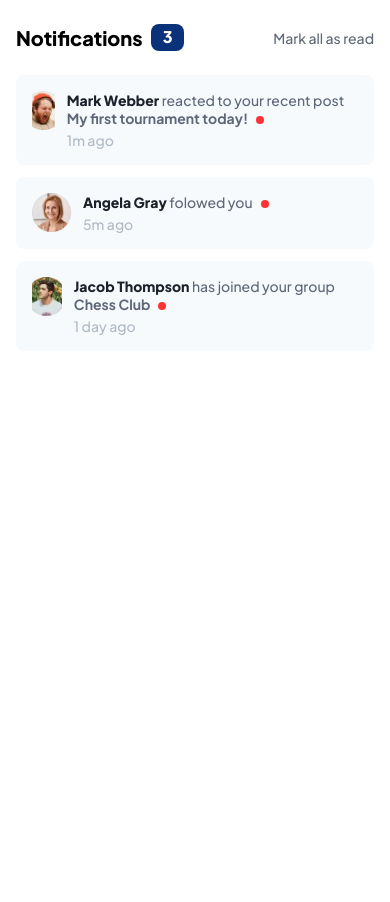
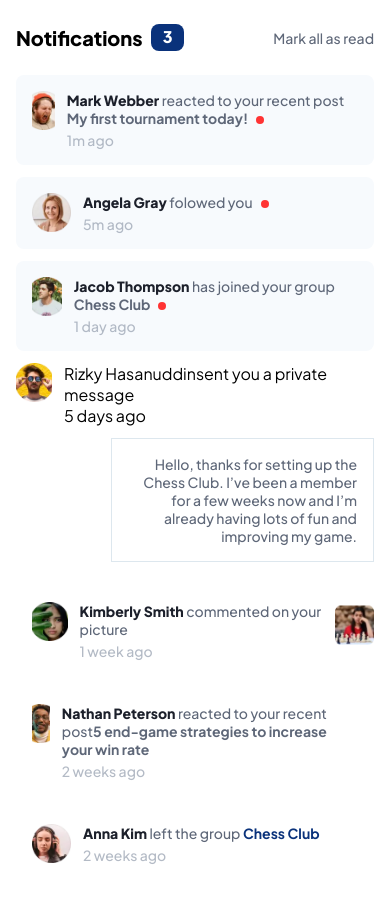
Before and after one commit to brdCoreShadow/notifications-markup, a React (Vite) app: page / in a window 390 px wide. Shown: the top 902 px of the page. Before the commit the page ends 844 px from the top, so only its background shows below. Built offline with nearby package versions, Linux system fonts and the light colour scheme.

Commit message:
mobile is made

```diff
--- a/src/App.tsx
+++ b/src/App.tsx
@@ -1,6 +1,8 @@
 import * as SC from "./AppStyled";
 import EventList from "./components/EventList/EventList";
+import FooterList from "./components/FooterList/FooterList";
 import Header from "./components/Header/Header";
+import PrivateMessage from "./PrivateMessage/PrivateMessage";
 
 
 const App: React.FC = () => {
@@ -8,6 +10,8 @@ const App: React.FC = () => {
     <SC.AppCon>
       <Header/>
       <EventList/>
+      <PrivateMessage/>
+      <FooterList/>
     </SC.AppCon>
   );
 };
--- /dev/null
+++ b/src/PrivateMessage/PrivateMessage.tsx
@@ -0,0 +1,33 @@
+import * as SC from "./PrivateMessageStyled"
+
+import hasaAva from "../assets/images/avatar-rizky-hasanuddin.webp"
+
+const PrivateMessage: React.FC = () => {
+  return (
+    <SC.PrivateMessageCon>
+      <SC.FlexCon>
+        <SC.AvaThumb>
+          <img src={hasaAva} alt="hasa_ava" />
+        </SC.AvaThumb>
+        <div>
+          <p>
+            <span>Rizky Hasanuddin</span>
+            sent you a private message
+          </p>
+          <p>5 days ago</p>
+        </div>
+      </SC.FlexCon>
+      <SC.MsgWrapper>
+      <SC.MsgCon>
+        <p>
+          Hello, thanks for setting up the Chess Club. I’ve been a member for a
+          few weeks now and I’m already having lots of fun and improving my
+          game.
+        </p>
+      </SC.MsgCon>
+      </SC.MsgWrapper>
+    </SC.PrivateMessageCon>
+  );
+};
+
+export default PrivateMessage;
--- /dev/null
+++ b/src/PrivateMessage/PrivateMessageStyled.ts
@@ -0,0 +1,50 @@
+import styled from "@emotion/styled";
+
+export const PrivateMessageCon = styled.div`
+  margin-bottom: 24px;
+`;
+
+export const FlexCon = styled.div`
+  display: flex;
+  flex-direction: row;
+
+  margin-bottom: 12px;
+`;
+
+export const AvaThumb = styled.div`
+  width: 39px;
+  height: 39px;
+
+  margin-right: 12px;
+
+  & > img {
+    width: 100%;
+    height: 100%;
+
+    object-fit: cover;
+  }
+`;
+
+export const MsgWrapper = styled.div`
+  text-align: right;
+`;
+
+export const MsgCon = styled.div`
+  display: inline-block;
+
+  width: 263px;
+
+  padding-top: 16px;
+  padding-bottom: 16px;
+  padding-left: 16px;
+  padding-right: 16px;
+
+  border: 1px solid #dde7ee;
+
+  & > p {
+    font-size: 14px;
+    font-weight: 500;
+
+    color: #5e6778;
+  }
+`;
--- /dev/null
+++ b/src/components/FooterList/FooterList.tsx
@@ -0,0 +1,50 @@
+import * as SC from "./FooterListStyled";
+
+import smithAva from "../../assets/images/avatar-kimberly-smith.webp";
+import petersonAva from "../../assets/images/avatar-nathan-peterson.webp";
+import kimAva from "../../assets/images/avatar-anna-kim.webp"
+
+const FooterList: React.FC = () => {
+  return (
+    <SC.FooterListStyled>
+      <SC.FooterItem>
+        <SC.AvaThumb>
+          <img src={smithAva} alt="smithAva" />
+        </SC.AvaThumb>
+        <SC.FirstItem>
+          <SC.Content>
+            <SC.Login>Kimberly Smith</SC.Login> commented on your picture
+          </SC.Content>
+          <SC.Time>1 week ago</SC.Time>
+        </SC.FirstItem>
+      </SC.FooterItem>
+      <SC.FooterItem>
+        {" "}
+        <SC.AvaThumb>
+          <img src={petersonAva} alt="petersonAva" />
+        </SC.AvaThumb>
+        <div>
+          <SC.Content>
+            <SC.Login> Nathan Peterson</SC.Login> reacted to your recent post
+            <SC.Game>5 end-game strategies to increase your win rate</SC.Game>
+          </SC.Content>
+          <SC.Time>2 weeks ago</SC.Time>
+        </div>
+      </SC.FooterItem>
+      <SC.FooterItem>
+        {" "}
+        <SC.AvaThumb>
+          <img src={kimAva} alt="kimAva" />
+        </SC.AvaThumb>
+        <div>
+          <SC.Content>
+            <SC.Login>Anna Kim</SC.Login> left the group <SC.Club>Chess Club</SC.Club>
+          </SC.Content>
+          <SC.Time>2 weeks ago</SC.Time>
+        </div>
+      </SC.FooterItem>
+    </SC.FooterListStyled>
+  );
+};
+
+export default FooterList;
--- /dev/null
+++ b/src/components/FooterList/FooterListStyled.ts
@@ -0,0 +1,98 @@
+import styled from "@emotion/styled";
+
+import chess from "../../assets/images/image-chess.webp"
+
+export const FooterListStyled = styled.ul``
+
+export const FooterItem = styled.li`
+position: relative;
+
+  display: flex;
+  flex-direction: row;
+  align-items: flex-start;
+
+  padding-top: 16px;
+  padding-bottom: 16px;
+  padding-left: 16px;
+  padding-right: 28px;
+
+
+  border-radius: 8px;
+
+  &:not(:last-of-type) {
+    margin-bottom: 12px;
+  }
+`;
+
+export const FirstItem = styled.div`
+&::after{
+position: absolute;
+
+top: 0;
+right: 0;
+
+transform: translate(0, 50%);
+
+    content: "";
+
+    display: inline-block;
+    width: 39px;
+    height: 39px;
+
+    background-image: url(${chess});
+    background-size: contain;
+}
+`
+
+export const AvaThumb = styled.div`
+width: 39px;
+height: 39px;
+
+margin-right: 12px;
+
+& > img{
+   width: 100%;
+   height: 100%;
+
+   object-fit: cover;
+}
+`
+
+export const Content = styled.p`
+margin-bottom: 4px;
+
+font-size: 14px;
+font-weight: 500;
+
+color:#5E6778;
+
+
+`
+
+export const Login = styled.span`
+font-size: 14px;
+font-weight: 800;
+
+color: #1C202B;
+`
+
+export const Club = styled.span`
+font-size: 14px;
+font-weight: 700;
+
+color:#0A327B;
+`
+
+export const Game = styled.span`
+font-size: 14px;
+font-weight: 700;
+
+color:#5E6778;
+`
+
+export const Time = styled.p`
+font-size: 14px;
+font-weight: 500;
+
+color: rgba(147, 156, 173, 0.7)
+`
```
